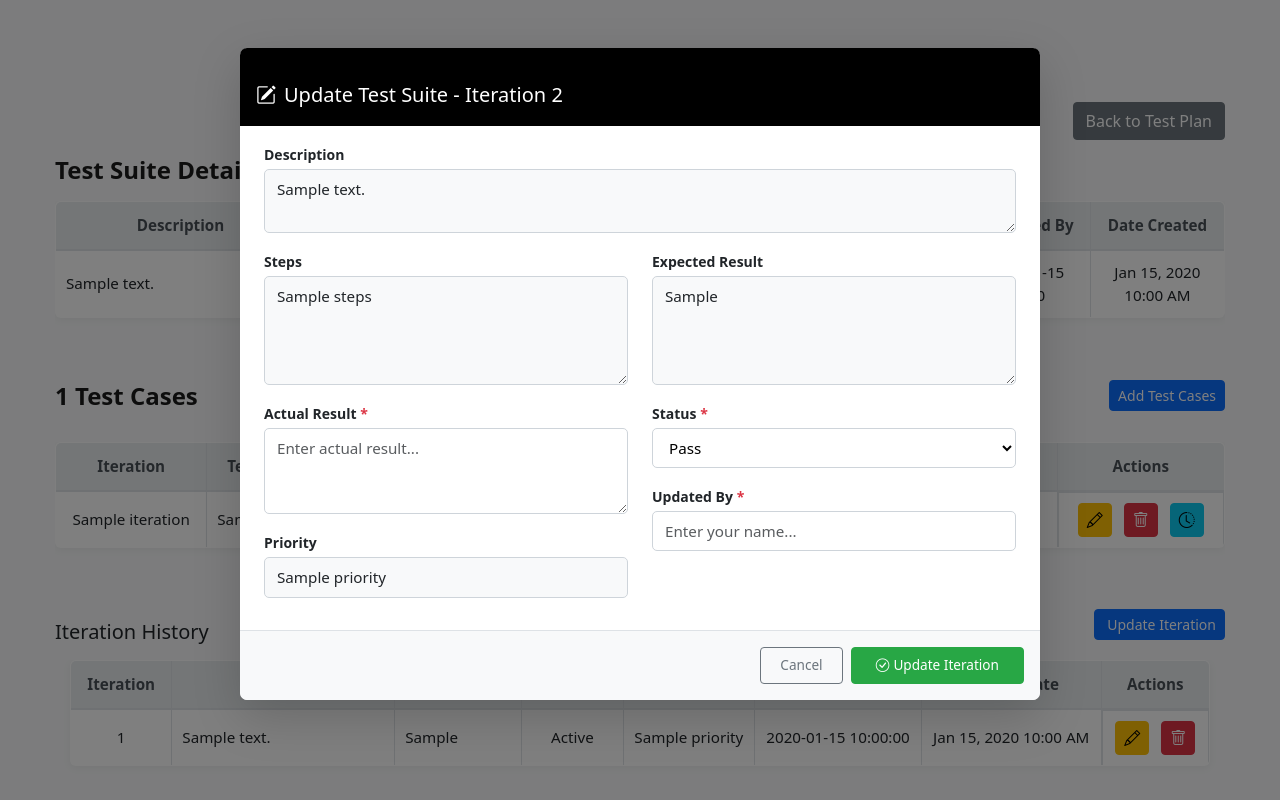
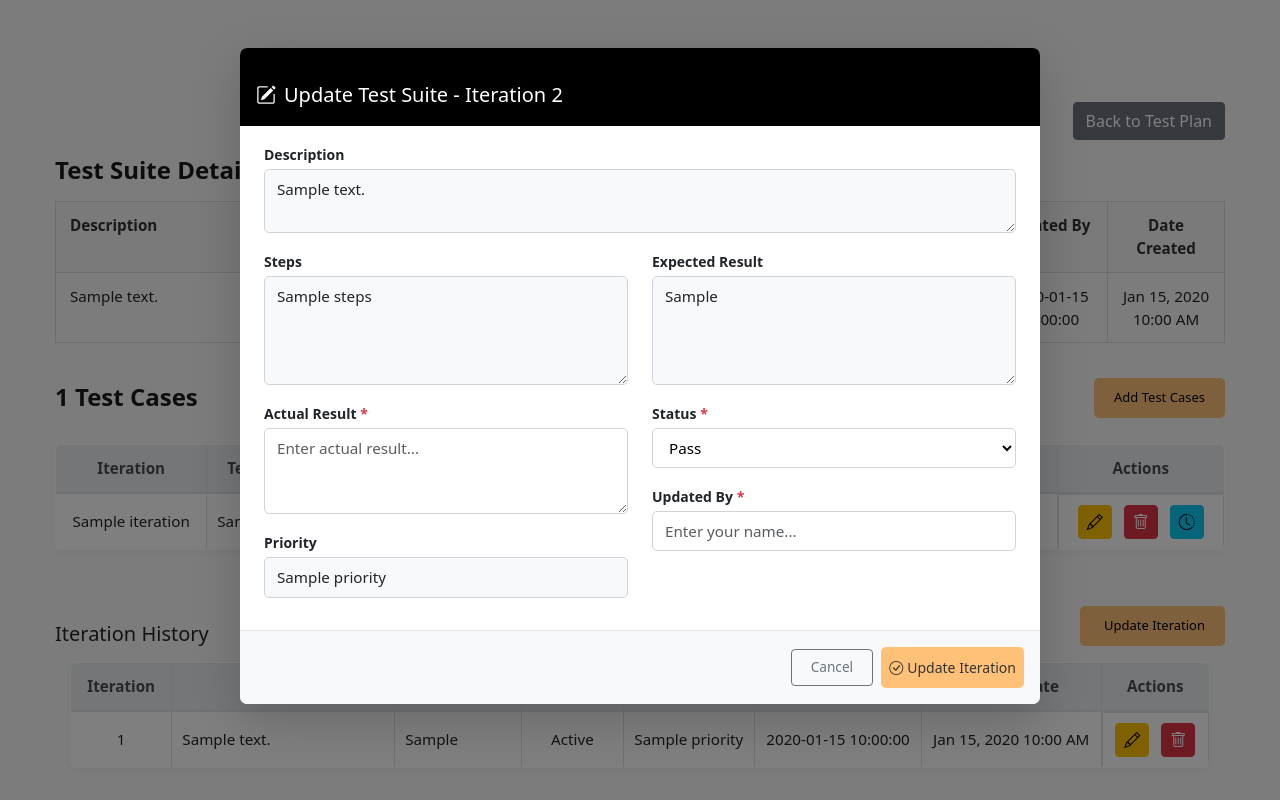
Before and after one commit to SPYDER46/testcase-manager, a Flask app: page /games/1/testcase/1 in a window 1280 px wide, after a click on "Update Iteration". Run offline with Flask 3, Linux system fonts and the light colour scheme; a database or web service that is not in the repository returns one stand-in record (values such as "Sample title"); some libraries are stand-ins or nearby versions.

Commit message:
Style final

```diff
--- a/models.py
+++ b/models.py
@@ -9,7 +9,8 @@ from collections import defaultdict
 
 # DB_CONFIG = {
 #     'host': 'localhost',
-#     'database': 'postgres',
+#     # 'database': 'postgres',
+#     'database': 'testdb',
 #     'user': 'postgres',
 #     'password': 'root',
 #     'port': 5432
--- a/static/styles.css
+++ b/static/styles.css
@@ -548,8 +548,6 @@ select.form-select {
 
     .card-header {
       padding: 0.75rem 1.25rem;
-      background-color: #343a40;
-      color: white;
     }
 
     .form-label {
@@ -591,7 +589,6 @@ h2, h4 {
     border-radius: 4px;
     font-weight: 500;
 }
-
 
 /* Table base styling */
 .table {
@@ -653,14 +650,9 @@ td.status, td.priority, td.updated_by, td.date_created, td.actions {
 }
 
 .modal-header {
-    background-color: #343a40;
+    background-color: black;
     color: white;
     border-bottom: none;
-}
-
-.testsuite_modal-header{
-  background-color: #343a40;
-    color: white;
 }
 
 .modal-footer {
@@ -785,20 +777,15 @@ h5.text-primary {
 
 /* Site Header */
 .site-header {
-  background: linear-gradient(135deg, #e0f0ff, #f7fbff);
+  background: linear-gradient(135deg, #f0f0f0, #e0e0e0); /* light gray gradient */
   padding: 1rem 1.5rem;
-  border-bottom: 1px solid #d0e2ff;
-  box-shadow: 0 4px 10px rgba(0, 123, 255, 0.05);
+  border-bottom: 1px solid #ccc; /* soft gray border */
+  box-shadow: 0 4px 10px rgba(0, 0, 0, 0.05); /* subtle shadow */
   margin-bottom: 2rem;
-
-}
-
-.site-header {
   position: sticky;
   top: 0;
   z-index: 1000;
 }
-
 
 .site-header .header-content {
   display: flex;
@@ -834,6 +821,7 @@ h5.text-primary {
 .site-header .add-game-form button {
   padding: 12px 20px;
 }
+
 
 /* Add Game Dropdown Design */
 
@@ -957,7 +945,7 @@ h5.text-primary {
 }
 
 .custom-modal-position .modal-dialog {
-    margin-top: 10vh; /* Adjust this value to move it further up or down */
+    margin-top: 10vh;
 }
 
 .custom-modal-position .modal-dialog {
@@ -1047,3 +1035,225 @@ body.dark-mode .btn-outline-secondary {
   color: #ccc;
   border-color: #777;
 }
+
+
+/* Orange color design */
+
+.btn-orange {
+  background-color: #FFC178; /* lighter orange */
+  color: #333;
+  padding: 10px 20px;
+  border: none;
+  border-radius: 5px;
+  font-size: 14px;
+  cursor: pointer;
+  transition: background-color 0.3s ease, transform 0.2s ease;
+}
+
+.btn-orange:hover {
+  background-color: #ffc266;
+  transform: translateY(-2px);
+}
+
+.btn-orange-case {
+  background-color: #FFC178;
+  color: #000;
+  padding: 10px 20px;
+  border: none;
+  border-radius: 5px;
+  font-size: 13px;
+  cursor: pointer;
+  transition: background-color 0.3s ease, transform 0.2s ease;
+}
+
+.btn-orange-case:hover {
+  background-color: #ffc266;
+  transform: translateY(-2px);
+}
+
+.btn-orange-iteration {
+  background-color: #FFC178;
+  color: #000;
+  padding: 10px 20px;
+  border: none;
+  border-radius: 5px;
+  font-size: 13px;
+  cursor: pointer;
+  transition: background-color 0.3s ease, transform 0.2s ease;
+}
+
+.btn-orange-iteration:hover {
+  background-color: #ffc266;
+  transform: translateY(-2px);
+}
+
+
+/* style for Testsuite table */
+
+.testsuite-table {
+  width: 100%;
+  font-family: system-ui, sans-serif;
+  font-size: 0.95rem;
+  color: #212529;
+}
+
+.pro-table {
+  width: 100%;
+  border-collapse: collapse;
+  table-layout: fixed;
+  overflow-x: auto;
+  display: block;
+}
+
+.pro-table th,
+.pro-table td {
+  padding: 12px 14px;
+  border: 1px solid #dcdcdc;
+  vertical-align: top;
+  text-align: left;
+  white-space: normal;
+  word-break: break-word;
+}
+
+/* Column widths */
+.pro-table th:nth-child(1),
+.pro-table td:nth-child(1),
+.pro-table th:nth-child(2),
+.pro-table td:nth-child(2),
+.pro-table th:nth-child(3),
+.pro-table td:nth-child(3) {
+  width: 20%;
+}
+.pro-table th:nth-child(4),
+.pro-table td:nth-child(4),
+.pro-table th:nth-child(5),
+.pro-table td:nth-child(5),
+.pro-table th:nth-child(6),
+.pro-table td:nth-child(6),
+.pro-table th:nth-child(7),
+.pro-table td:nth-child(7) {
+  width: 10%;
+  text-align: center;
+}
+
+/* Header styling */
+.pro-table th {
+  background-color: #f4f4f4;
+  font-weight: bold;
+  color: #333;
+}
+
+/* Zebra & hover */
+.pro-table tr:nth-child(even) {
+  background-color: #f9f9f9;
+}
+.pro-table tr:hover {
+  background-color: #eef2f5;
+}
+
+/* Responsive tweaks */
+@media (max-width: 768px) {
+  .pro-table {
+    font-size: 0.8rem;
+    display: block;
+    overflow-x: auto;
+    white-space: nowrap;
+  }
+
+  .pro-table th,
+  .pro-table td {
+    padding: 6px 8px;
+    min-width: 120px;
+  }
+
+  /* Optional: Prevent the table from being squished */
+  .pro-table th:nth-child(1),
+  .pro-table td:nth-child(1),
+  .pro-table th:nth-child(2),
+  .pro-table td:nth-child(2),
+  .pro-table th:nth-child(3),
+  .pro-table td:nth-child(3),
+  .pro-table th:nth-child(4),
+  .pro-table td:nth-child(4),
+  .pro-table th:nth-child(5),
+  .pro-table td:nth-child(5),
+  .pro-table th:nth-child(6),
+  .pro-table td:nth-child(6),
+  .pro-table th:nth-child(7),
+  .pro-table td:nth-child(7) {
+    width: auto;
+  }
+}
+
+/* Login style */
+
+   .login-container {
+      background: white;
+      padding: 2rem 3rem;
+      border-radius: 8px;
+      box-shadow: 0 4px 15px rgba(0, 0, 0, 0.1);
+      width: 320px;
+    }
+
+    .login-container h2 {
+      text-align: center;
+      margin-bottom: 1.5rem;
+      color: #333;
+    }
+
+    .login-container label {
+      display: block;
+      margin-bottom: 0.5rem;
+      color: #555;
+      font-weight: bold;
+    }
+
+    .login-container input[type="text"],
+    .login-container input[type="password"] {
+      width: 100%;
+      padding: 0.6rem;
+      margin-bottom: 1rem;
+      border: 1px solid #ccc;
+      border-radius: 4px;
+      box-sizing: border-box;
+      font-size: 1rem;
+    }
+
+    .login-container .checkbox-container {
+      display: flex;
+      align-items: center;
+      margin-bottom: 1rem;
+    }
+
+    .login-container .checkbox-container input[type="checkbox"] {
+      margin-right: 0.5rem;
+    }
+
+    .login-container button {
+      width: 100%;
+      padding: 0.75rem;
+      background-color: #FFC178;
+      border: none;
+      color: white;
+      font-size: 1rem;
+      border-radius: 4px;
+      cursor: pointer;
+      transition: background-color 0.3s ease;
+    }
+
+    .login-container button:hover {
+      background-color: #777;
+    }
+
+    .login-container .forgot-password {
+      display: block;
+      text-align: right;
+      margin-top: 0.5rem;
+      text-decoration: none;
+      color: #007bff;
+      font-size: 0.9rem;
+    }
+
+    .login-container .forgot-password:hover {
+      text-decoration: underline;
+    }
--- a/templates/index.html
+++ b/templates/index.html
@@ -31,7 +31,7 @@
     </div>
 
     <div class="text-end mb-3">
-        <a href="{{ url_for('add', game_name=game_name) }}" class="btn btn-primary mb-3">+ Add New Test Plan</a>
+        <a href="{{ url_for('add', game_name=game_name) }}" class="btn btn-orange mb-3">+ Add New Test Plan</a>
         <a href="{{ url_for('home') }}" class="btn btn-secondary mb-3">Back to Games</a>
     </div>
 
--- a/templates/view_testcase.html
+++ b/templates/view_testcase.html
@@ -4,11 +4,7 @@
 
     <meta charset="UTF-8" />
     <title>View Test Case - {{ game_name }}</title>
-    <link
-      href="https://cdn.jsdelivr.net/npm/bootstrap@5.3.0/dist/css/bootstrap.min.css"
-      rel="stylesheet"
-
-    />
+    <link href="https://cdn.jsdelivr.net/npm/bootstrap@5.3.0/dist/css/bootstrap.min.css" rel="stylesheet"/>
     <script src="https://code.jquery.com/jquery-3.6.0.min.js"></script>
     <link href="{{ url_for('static', filename='styles.css') }}" rel="stylesheet" />
     <link href="https://fonts.googleapis.com/css2?family=Fira+Code&display=swap" rel="stylesheet">
@@ -35,24 +31,24 @@
         <!-- Base Test Case Data -->
     <h4>Test Suite Details</h4>
 
-    <div class="table-responsive">
-      <table class="table table-bordered table-sm w-100 align-middle">
+<div class="testsuite-table">
+  <table class="pro-table balanced">
     <thead>
-          <tr class="row2">
-            <th style="min-width: 250px;">Description</th>
-            <th style="min-width: 250px;">Steps</th>
-            <th style="min-width: 250px;">Expected Result</th>
-            <th style="min-width: 75px;">Status</th>
-            <th style="min-width: 80px;">Priority</th>
-            <th style="min-width: 100px;">Created By</th>
-            <th style="min-width: 120px;">Date Created</th>
+      <tr>
+        <th>Description</th>
+        <th>Steps</th>
+        <th>Expected Result</th>
+        <th class="text-center">Status</th>
+        <th class="text-center">Priority</th>
+        <th>Created By</th>
+        <th class="text-center">Date Created</th>
       </tr>
     </thead>
     <tbody>
-          <tr class="row2">
-            <td class="wrap-text text-start">{{ test_case.description }}</td>
-            <td class="wrap-text text-start">{{ test_case.steps }}</td>
-            <td class="wrap-text text-start">{{ test_case.expected_result }}</td>
+      <tr>
+        <td>{{ test_case.description }}</td>
+        <td>{{ test_case.steps }}</td>
+        <td>{{ test_case.expected_result }}</td>
         <td class="text-center">{{ test_case.status }}</td>
         <td class="text-center">{{ test_case.priority }}</td>
         <td>{{ test_case.created_by }}</td>
@@ -62,10 +58,12 @@
   </table>
 </div>
 
+
+
     <!-- Test Suites header + Add Test Suite button aligned horizontally -->
     <div class="d-flex justify-content-between align-items-center mb-3 mt-4">
       <h4>{{ game_name }} Test Cases</h4>
-      <button type="button" class="btn btn-primary btn-sm" data-bs-toggle="modal" data-bs-target="#testSuiteModal">
+      <button type="button" class="btn btn-orange-case btn-sm" data-bs-toggle="modal" data-bs-target="#testSuiteModal">
         Add Test Cases
       </button>
     </div>
@@ -138,7 +136,7 @@
     <!-- Iteration History header + Update Iteration button aligned horizontally on a new line -->
     <div class="d-flex justify-content-between align-items-center mb-3 mt-4">
       <h5 class="mb-0">Iteration History</h5>
-      <button type="button" class="btn btn-primary btn-sm" data-bs-toggle="modal" data-bs-target="#updateModal">
+      <button type="button" class="btn btn-orange-iteration btn-sm" data-bs-toggle="modal" data-bs-target="#updateModal">
         <i class="fas fa-pen me-1"></i> Update Iteration
       </button>
     </div>
@@ -177,18 +175,21 @@
             <td class="text-center">{{ h.updated_by }}</td>
             <td class="text-center">{{ h.updated_at | datetimeformat }}</td>
 
-            <td class="text-center d-flex justify-content-center gap-2 ">
-              <a href="{{ url_for('edit_iteration', game_name=game_name, testcase_id=test_case['id'], iteration_id=h['id']) }}" class="btn btn-sm btn-warning" title="Edit"><i class="bi bi-pencil"></i></a>
+         <td class="d-flex justify-content-center align-items-center gap-2 text-center">
+          <a href="{{ url_for('edit_iteration', game_name=game_name, testcase_id=test_case['id'], iteration_id=h['id']) }}"
+            class="btn btn-sm btn-warning" title="Edit">
+            <i class="bi bi-pencil"></i>
+          </a>
           <form method="POST" action="{{ url_for('delete_iteration_route', game_name=game_name, testcase_id=test_case.id, iteration_id=h.id) }}" style="display:inline;">
-
             <button type="button" class="btn btn-sm btn-danger btn-delete"
                     data-url="{{ url_for('delete_iteration_route', game_name=game_name, testcase_id=test_case.id, iteration_id=h.id) }}"
                     data-item="iteration" title="Delete">
               <i class="bi bi-trash"></i>
             </button>
-
           </form>
         </td>
+
+
           </tr>
           {% endfor %}
         </tbody>
@@ -265,7 +266,7 @@
 
             <div class="modal-footer bg-light border-top">
               <button type="button" class="btn btn-outline-secondary" data-bs-dismiss="modal">Cancel</button>
-              <button type="submit" class="btn btn-success px-4">
+              <button type="submit" class="btn btn-orange px-2">
                 <i class="bi bi-check-circle me-1"></i>Update Iteration
               </button>
             </div>
```
Also changed, not shown: templates/edit_suite.html (+4 -4 lines), templates/games.html (+15 -13 lines). Lines whose indentation alone changed are shown as unchanged.
